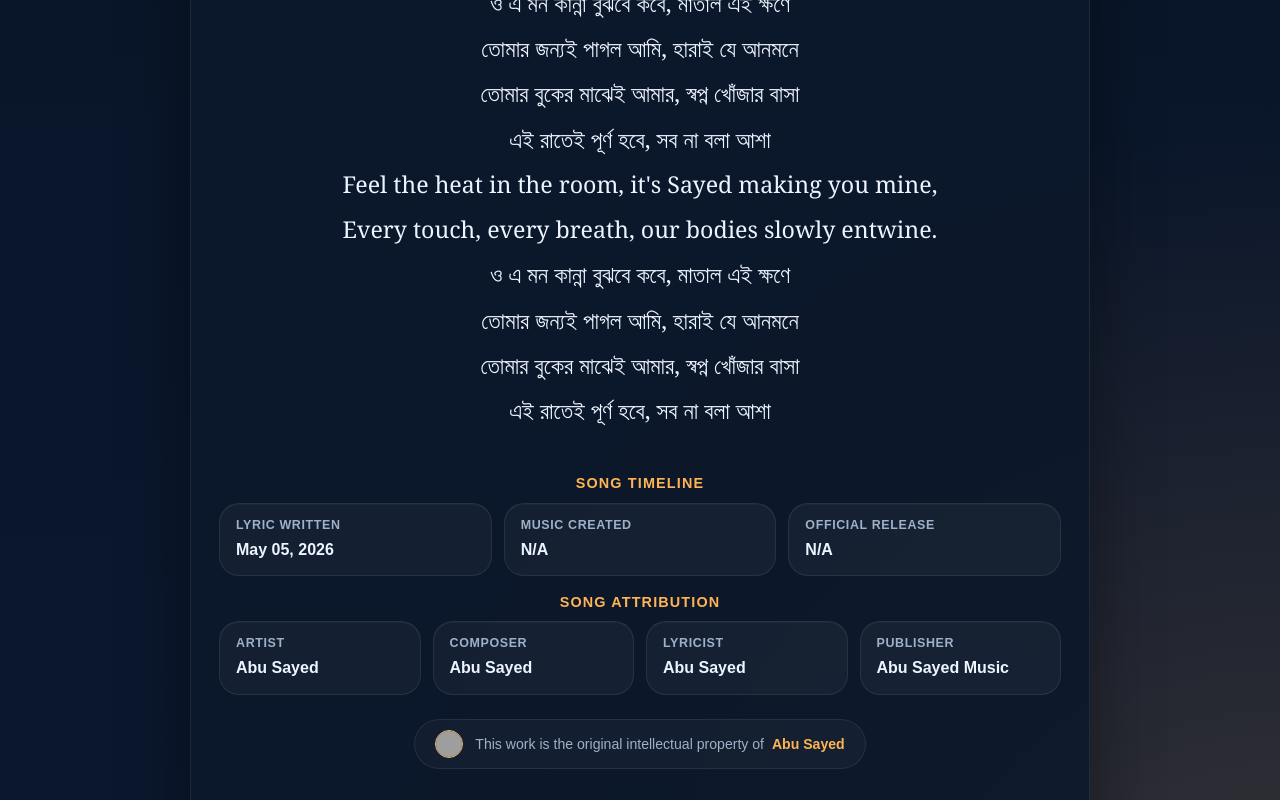
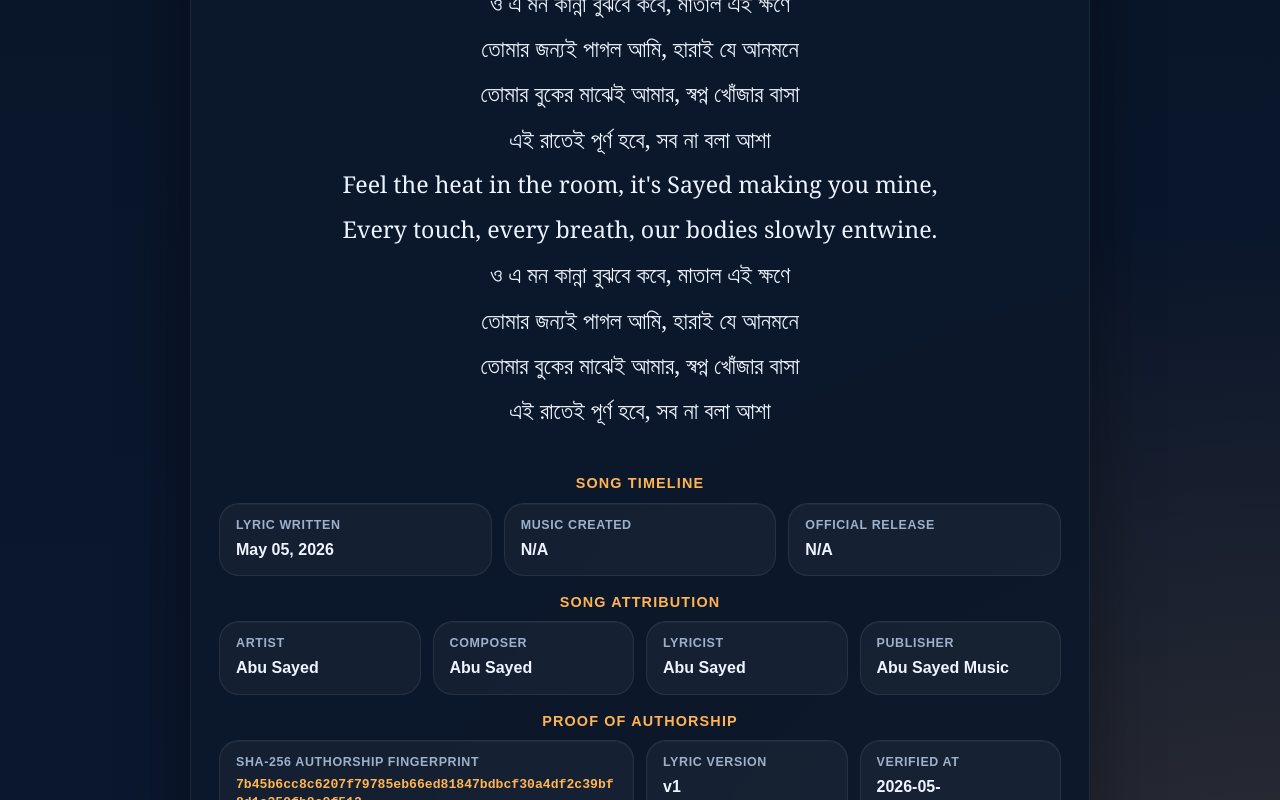
Before and after one commit to ImAbuSayed/e-mon-kanna, a plain HTML site: page index.html in a window 1280 px wide. Shown: the part 2000-2800 px from the top of the page. Drawn offline with Linux system fonts and the light colour scheme; grey boxes are pictures that could not be loaded.

Commit message:
feat: update song assets v1 with signed GPG commit [verified]

```diff
--- a/index.html
+++ b/index.html
@@ -14,9 +14,9 @@
     <meta name="keywords" content="E Mon Kanna, Abu Sayed lyrics, original song lyrics, Abu Sayed original song, Abu Sayed lyricist, Abu Sayed composer, Abu Sayed songwriter, official lyrics">
     <meta name="robots" content="index,follow,max-snippet:-1,max-image-preview:large,max-video-preview:-1">
     <meta name="referrer" content="strict-origin-when-cross-origin">
-    <meta name="description" content="Access the verified lyrics of &#x27;E Mon Kanna&#x27;, an original song crafted, composed, and performed by Abu Sayed.">
+    <meta name="description" content="Explore the official lyrics of &#x27;E Mon Kanna&#x27;, a unique musical creation written and composed by Abu Sayed.">
     <meta property="og:title" content="E Mon Kanna - Original Lyrics by Abu Sayed">
-    <meta property="og:description" content="Access the verified lyrics of &#x27;E Mon Kanna&#x27;, an original song crafted, composed, and performed by Abu Sayed.">
+    <meta property="og:description" content="Explore the official lyrics of &#x27;E Mon Kanna&#x27;, a unique musical creation written and composed by Abu Sayed.">
     <meta property="og:type" content="music.song">
     <meta property="og:url" content="https://imabusayed.github.io/e-mon-kanna/">
     <meta property="og:site_name" content="Abu Sayed Music">
@@ -24,7 +24,7 @@
     <meta name="last-modified" content="2026-05-05 18:40:51">
     <meta name="twitter:card" content="summary_large_image">
     <meta name="twitter:title" content="E Mon Kanna - Original Lyrics by Abu Sayed">
-    <meta name="twitter:description" content="Access the verified lyrics of &#x27;E Mon Kanna&#x27;, an original song crafted, composed, and performed by Abu Sayed.">
+    <meta name="twitter:description" content="Explore the official lyrics of &#x27;E Mon Kanna&#x27;, a unique musical creation written and composed by Abu Sayed.">
     <link rel="canonical" href="https://imabusayed.github.io/e-mon-kanna/">
     <link rel="sitemap" type="application/xml" title="Sitemap" href="https://imabusayed.github.io/e-mon-kanna/sitemap.xml">
     <link rel="author" href="https://github.com/ImAbuSayed">
@@ -100,7 +100,7 @@
       "@id": "https://imabusayed.github.io/e-mon-kanna#webpage",
       "url": "https://imabusayed.github.io/e-mon-kanna/",
       "name": "E Mon Kanna - Original Lyrics by Abu Sayed",
-      "description": "Access the verified lyrics of 'E Mon Kanna', an original song crafted, composed, and performed by Abu Sayed.",
+      "description": "Explore the official lyrics of 'E Mon Kanna', a unique musical creation written and composed by Abu Sayed.",
       "isPartOf": {
         "@id": "https://music.abusayed.com.bd/#website"
       },
@@ -537,7 +537,7 @@
 
         <div class="controls">
             <button class="btn-speak" id="speakBtn" title="Read the lyrics aloud"><span id="speakText">Read Aloud</span></button>
-            <a href="https://music.abusayed.com.bd/Licensing/?https://imabusayed.github.io/e-mon-kanna/" class="btn-license" title="Get licensing for this song" target="_blank">Get a Licensing Quote for E Mon Kanna</a>
+            <a href="https://music.abusayed.com.bd/Licensing/?https://imabusayed.github.io/e-mon-kanna/" class="btn-license" title="Get licensing for this song" target="_blank">Get License For E Mon Kanna</a>
 
         </div>
         <br>
@@ -612,6 +612,26 @@
             <div class="meta-card">
                 <span class="meta-label">Publisher</span>
                 <strong>Abu Sayed Music</strong>
+            </div>
+
+                </div>
+            </div>
+
+            <div class="details-block">
+                <div class="details-title">Proof of Authorship</div>
+                <div class="meta-grid">
+
+            <div class="meta-card" style="grid-column: span 2;">
+                <span class="meta-label">SHA-256 Authorship Fingerprint</span>
+                <strong style="word-break: break-all; font-family: monospace; font-size: 0.82rem; color: var(--accent);">7b45b6cc8c6207f79785eb66ed81847bdbcf30a4df2c39bf8d1c359fb8e8f512</strong>
+            </div>
+            <div class="meta-card">
+                <span class="meta-label">Lyric Version</span>
+                <strong>v1</strong>
+            </div>
+            <div class="meta-card">
+                <span class="meta-label">Verified At</span>
+                <strong>2026-05-16T11:20:17.408077</strong>
             </div>
 
                 </div>
```
Also changed, not shown: excerpts/Bridge-Preview.txt (added), excerpts/Chorus-Preview.txt (added), excerpts/Hook-1-Preview.txt (added), excerpts/Hook-2-Preview.txt (added), excerpts/Pre-Chorus-1-Preview.txt (added), excerpts/Pre-Chorus-2-Preview.txt (added), excerpts/Verse-1-Preview.txt (added), excerpts/Verse-2-Preview.txt (added), excerpts/Verse-3-Preview.txt (added), hashes.txt (added), llms.txt, lyrics_backup/2026-05-16_e-mon-kanna-v1.txt (added), manifest.json (added), 1 other file.
